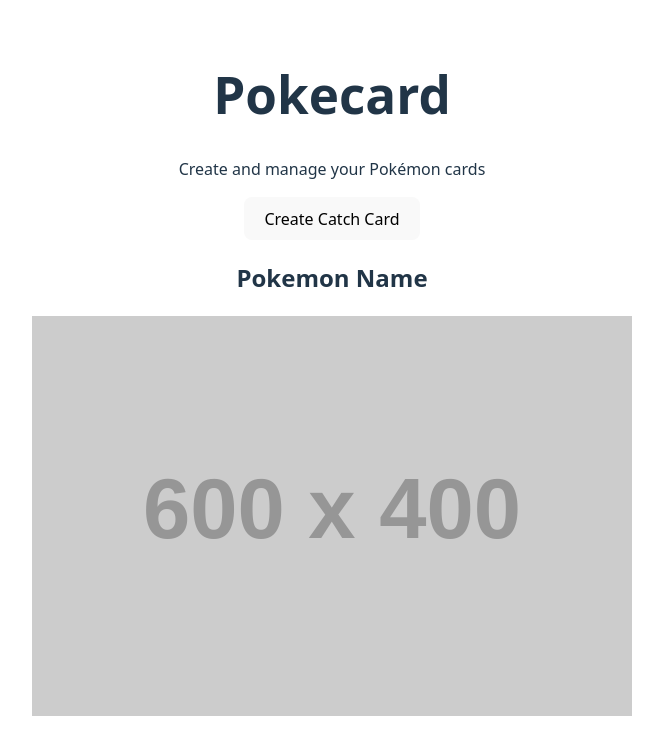
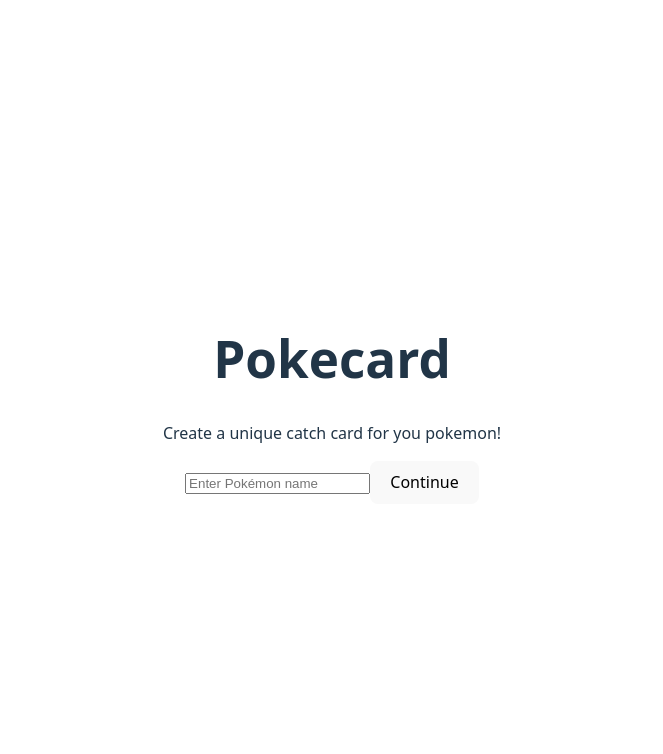
Before and after one commit to mofesdo/Pokecard, a React (Vite) app: page / in a window 1280 px wide. Shown: the top 754 px of the page, without its empty margins (308-971 px from the left). Built offline with nearby package versions, Linux system fonts and the light colour scheme.

Commit message:
feat: add routing and create card functionality with Main and CreateCard components

```diff
--- a/package.json
+++ b/package.json
@@ -11,7 +11,8 @@
   },
   "dependencies": {
     "react": "^19.1.0",
-    "react-dom": "^19.1.0"
+    "react-dom": "^19.1.0",
+    "react-router-dom": "^7.7.1"
   },
   "devDependencies": {
     "@eslint/js": "^9.30.1",
--- a/src/App.jsx
+++ b/src/App.jsx
@@ -1,6 +1,9 @@
 import { useState } from "react";
+import { BrowserRouter as Router, Routes, Route } from 'react-router-dom';
 import "./App.css";
 import Header from "./components/Header/Header";
+import Main from "./components/Main/Main";
+import CreateCard from "./components/CreateCard/CreateCard";
 import CardModal from "./components/CardModal/CardModal";
 import { getPokemonByName } from "./utils/pokeapi";
 
@@ -40,20 +43,27 @@
   };
 
   return (
-    <>
-      <Header/>
-      <button className="card__btn" type="button" onClick={handleCreateCardClick}>Create Catch Card</button>
-      <div className="card__container">
-        <h2 className="card__title">Pokemon Name</h2>
-        <img src="https://placehold.co/600x400" alt="" className="card__img" />
-      </div>
-      <div className="card"></div>
-      <CardModal
-        onClose={closeActiveModal}
-        isOpen={activeModal === "card"}
-        onSubmit={handleCardSubmit}
-      />
-    </>
+    <Router>
+      <Routes>
+        <Route path="/" element={<Main />} />
+        <Route path="/create" element={<CreateCard/>} />
+      </Routes>
+    </Router>
+    // <>
+    //   <Header/>
+    //   <Main/>
+    //   {/* <button className="card__btn" type="button" onClick={handleCreateCardClick}>Create Catch Card</button>
+    //   <div className="card__container">
+    //     <h2 className="card__title">Pokemon Name</h2>
+    //     <img src="https://placehold.co/600x400" alt="" className="card__img" />
+    //   </div> */}
+    //   <div className="card"></div>
+    //   <CardModal
+    //     onClose={closeActiveModal}
+    //     isOpen={activeModal === "card"}
+    //     onSubmit={handleCardSubmit}
+    //   />
+    // </>
   );
 }
 
--- /dev/null
+++ b/src/components/CreateCard/CreateCard.jsx
@@ -0,0 +1,48 @@
+import React, { useState } from "react";
+import { getPokemonByName } from "../../utils/pokeapi";
+
+function CreateCard(pokemon) {
+    console.log("CreateCard component loaded with pokemon:", pokemon);
+  const [pokemonName, setPokemonName] = useState("");
+  const [shiny, setShiny] = useState(false);
+  const [cp, setCp] = useState(0);
+  const [pokemonData, setPokemonData] = useState(null);
+
+  const handleSubmit = (e) => {
+    e.preventDefault();
+    getPokemonByName(pokemonName)
+      .then(data => {
+        setPokemonData(data);
+        // Additional logic to handle shiny status and CP can be added here
+      })
+      .catch(error => {
+        console.error("Error fetching Pokémon data:", error);
+      });
+  };
+
+  return (
+    <form onSubmit={handleSubmit}>
+      <input
+        type="text"
+        value={pokemonName}
+        onChange={(e) => setPokemonName(e.target.value)}
+        placeholder="Enter Pokémon name"
+      />
+      <input
+        type="checkbox"
+        checked={shiny}
+        onChange={(e) => setShiny(e.target.checked)}
+      />
+      <label>Shiny?</label>
+      <input
+        type="number"
+        value={cp}
+        onChange={(e) => setCp(e.target.value)}
+        placeholder="Combat Power"
+      />
+      <button type="submit">Create Card</button>
+    </form>
+  );
+}
+
+export default CreateCard;
--- /dev/null
+++ b/src/components/Main/Main.jsx
@@ -0,0 +1,33 @@
+import { useState } from "react";
+import { useNavigate } from "react-router-dom";
+import "./Main.css";
+
+function Main() {
+  const [name, setName] = useState("");
+  const navigate = useNavigate();
+
+  const handleSubmit = (e) => {
+    e.preventDefault();
+    if (name.trim()) {
+      navigate(`/create?name=${encodeURIComponent(name)}`);
+    }
+  };
+
+  return (
+    <div className="main">
+      <h1>Pokecard</h1>
+      <p>Create a unique catch card for you pokemon!</p>
+      <form onSubmit={handleSubmit}>
+        <input
+          type="text"
+          value={name}
+          onChange={(e) => setName(e.target.value)}
+          placeholder="Enter Pokémon name"
+        />
+        <button type="submit">Continue</button>
+      </form>
+    </div>
+  );
+}
+
+export default Main;
```
Also changed, not shown: src/components/Main/Main.css (added), 1 other file (tests, documents, lock files or other folders).
